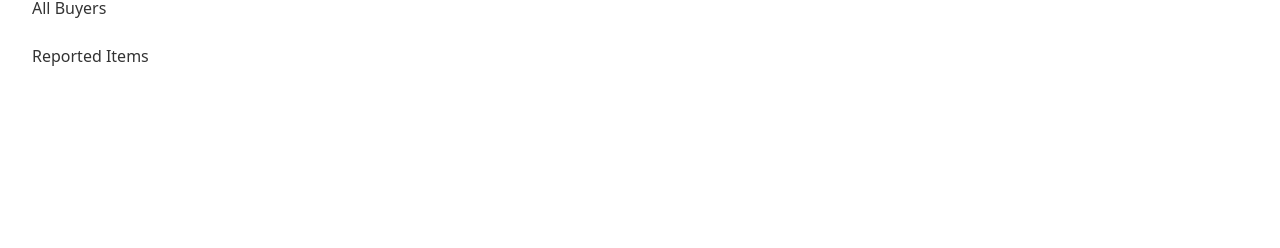
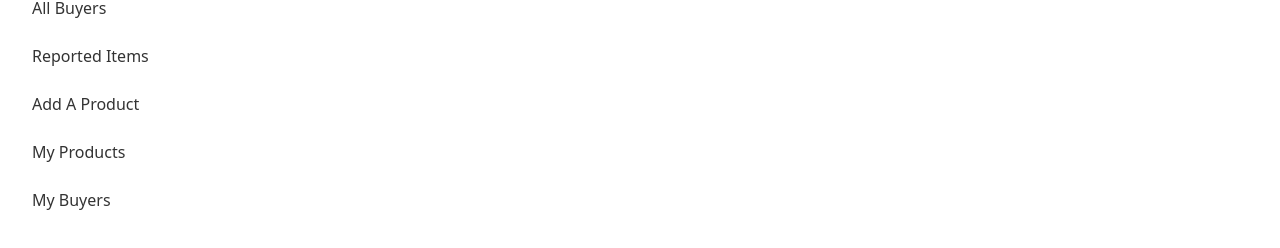
Before and after one commit to ismailjosim/old-book-selling-center-client, a React (Create React App) app: page /dashboard in a window 1280 px wide. Shown: the part 228-476 px from the top of the page. Built offline with nearby package versions, Linux system fonts and the light colour scheme; no server answers; sample sign-in values are in the browser's storage.

Commit message:
add seller route

```diff
--- /dev/null
+++ b/src/hooks/useSeller.js
@@ -0,0 +1,23 @@
+import React, { useState, useEffect } from 'react';
+
+
+const useSeller = (email) => {
+    const [isSeller, setIsSeller] = useState(true);
+    const [sellerLoading, setSellerLoading] = useState(true)
+
+    useEffect(() => {
+        if (email) {
+            fetch(`http://localhost:5000/users/seller/${ email }`)
+                .then(res => res.json())
+                .then(data => {
+                    setIsSeller(data.isSeller)
+                    setSellerLoading(false)
+                })
+        }
+    }, [email])
+
+
+    return [isSeller, sellerLoading];
+};
+
+export default useSeller;
--- a/src/layouts/DashboardLayout.jsx
+++ b/src/layouts/DashboardLayout.jsx
@@ -2,11 +2,16 @@ import React, { useContext } from 'react';
 import { Link, Outlet } from 'react-router-dom';
 import { AuthContext } from '../contexts/AuthProvider';
 import useAdmin from '../hooks/useAdmin';
+import useSeller from '../hooks/useSeller';
 import Header from './Header';
 
 const DashboardLayout = () => {
     const { user } = useContext(AuthContext);
     const [isAdmin] = useAdmin(user?.email);
+    const [isSeller] = useSeller(user?.email);
+
+
+
     return (
         <div>
             <Header />
@@ -26,6 +31,13 @@ const DashboardLayout = () => {
                                 <li><Link to='/dashboard/reported'>Reported Items</Link></li>
                             </>
                         }
+                        {
+                            isSeller && <>
+                                <li><Link to='/dashboard/addProduct'>Add A Product</Link></li>
+                                <li><Link to='/dashboard/allBuyers'>My Products</Link></li>
+                                <li><Link to='/dashboard/reported'>My Buyers</Link></li>
+                            </>
+                        }
                     </ul>
                 </div>
             </div>
--- /dev/null
+++ b/src/routes/Seller.js
@@ -0,0 +1,25 @@
+import { Navigate, useLocation } from 'react-router-dom';
+import { AuthContext } from '../contexts/AuthProvider';
+import useSeller from '../hooks/useSeller';
+import React, { useContext } from 'react';
+
+
+const Seller = ({ children }) => {
+    const { user, loading } = useContext(AuthContext);
+    const [isSeller, sellerLoading] = useSeller(user?.email);
+    const location = useLocation();
+
+    if (loading || sellerLoading) {
+        return <div className="w-16 h-16 border-4 border-dashed rounded-full animate-spin border-primary"></div>
+    }
+
+    if (user && isSeller) {
+        return children;
+    }
+
+    return <Navigate to='/login' state={{ from: location }} replace></Navigate>
+
+};
+
+
+export default Seller;
```
Also changed, not shown: src/routes/routes.js (+7 -1 lines).
